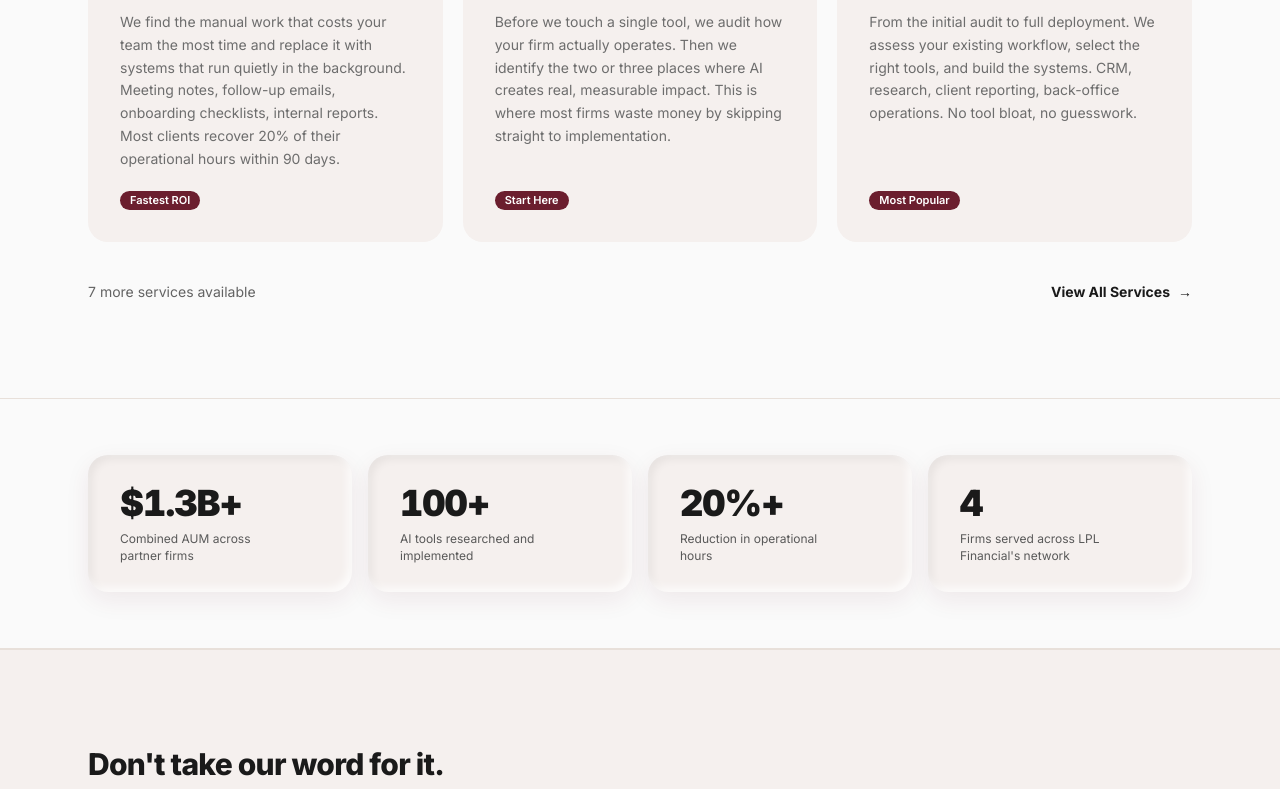
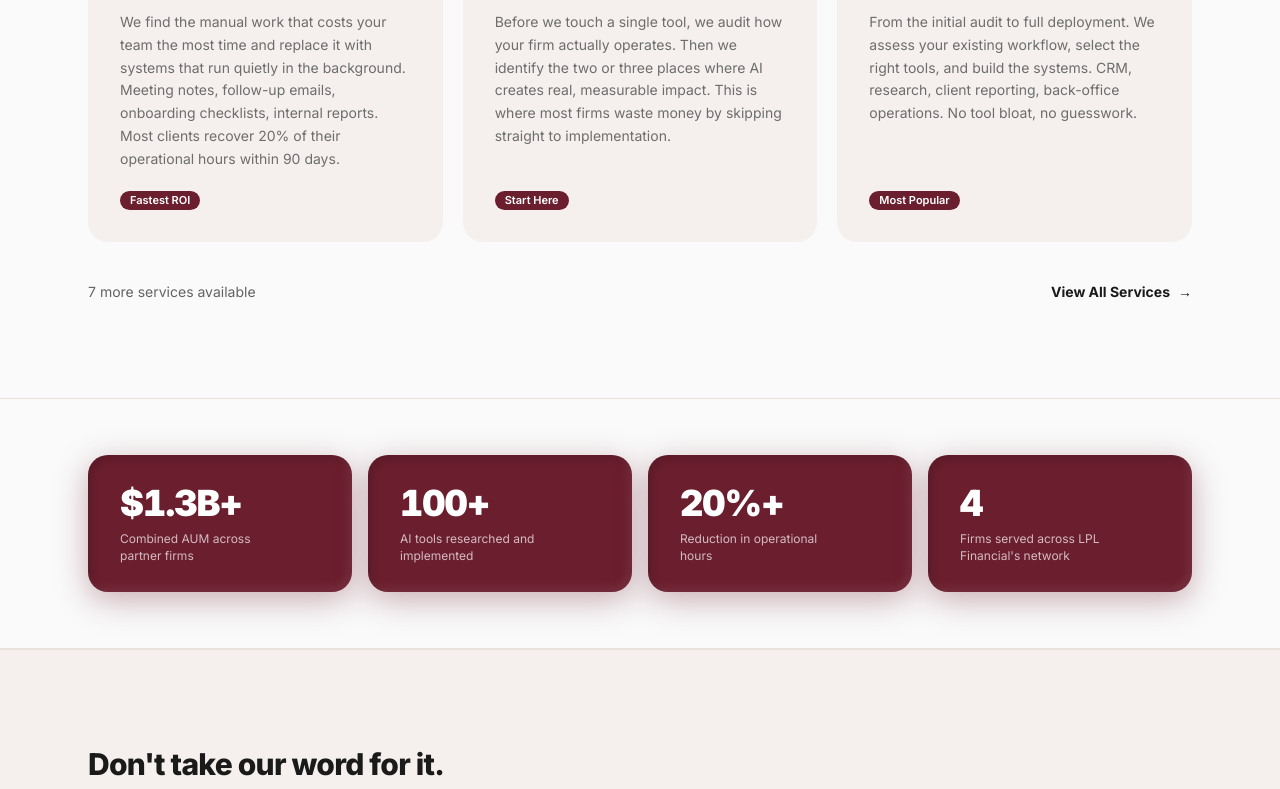
Before and after one commit to vishwarajan08-oss/vishwa-ai-website, a Next.js app: page / in a window 1280 px wide. Shown: the part 1078-1867 px from the top of the page. Built offline with nearby package versions, Linux system fonts and the light colour scheme.

Commit message:
style: burgundy stat callout boxes on home page
Co-Authored-By: Claude Sonnet 4.6 <noreply@anthropic.com>

```diff
--- a/components/StatsBar.js
+++ b/components/StatsBar.js
@@ -40,7 +40,7 @@ function CountUp({ value, prefix, suffix, inView }) {
   );
 }
 
-const SHADOW_CLAY = "0 8px 24px rgba(107,30,46,0.08), inset -4px -4px 8px rgba(255,255,255,0.8), inset 4px 4px 8px rgba(0,0,0,0.06)";
+const SHADOW_CLAY = "0 8px 32px rgba(107,30,46,0.35), inset -4px -4px 8px rgba(255,255,255,0.08), inset 4px 4px 8px rgba(0,0,0,0.15)";
 
 export default function StatsBar() {
   const { stats } = content.trackRecord;
@@ -66,10 +66,10 @@ export default function StatsBar() {
             <motion.div
               key={i}
               variants={statItem}
-              className="bg-bg-alt rounded-[20px] px-8 py-7 space-y-2"
+              className="bg-[#6B1E2E] rounded-[20px] px-8 py-7 space-y-2"
               style={{ boxShadow: SHADOW_CLAY }}
             >
-              <div className="text-3xl md:text-4xl font-black text-charcoal tracking-tight tabular-nums">
+              <div className="text-3xl md:text-4xl font-black text-white tracking-tight tabular-nums">
                 <CountUp
                   value={stat.value}
                   prefix={stat.prefix}
@@ -77,7 +77,7 @@ export default function StatsBar() {
                   inView={inView}
                 />
               </div>
-              <div className="text-xs text-[#595959] leading-snug max-w-[140px]">
+              <div className="text-xs text-white/70 leading-snug max-w-[140px]">
                 {stat.label}
               </div>
             </motion.div>
```
